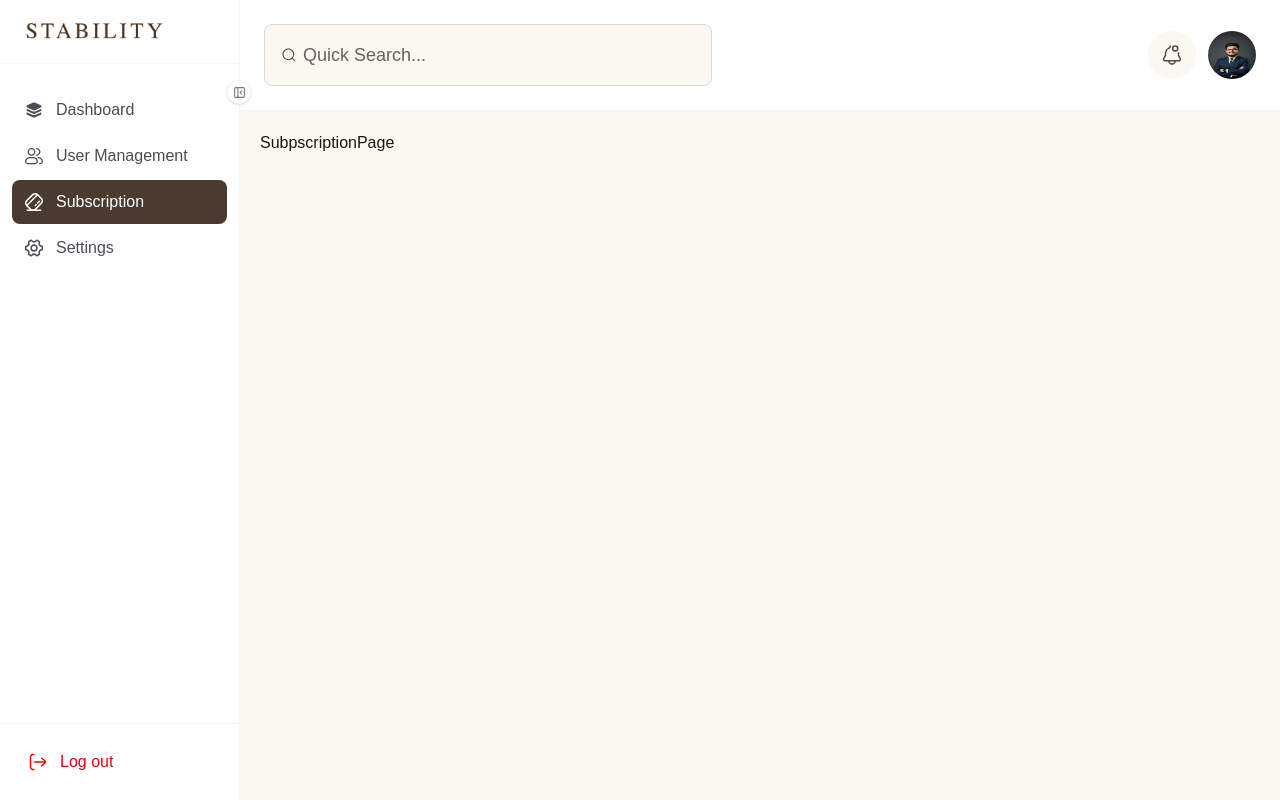
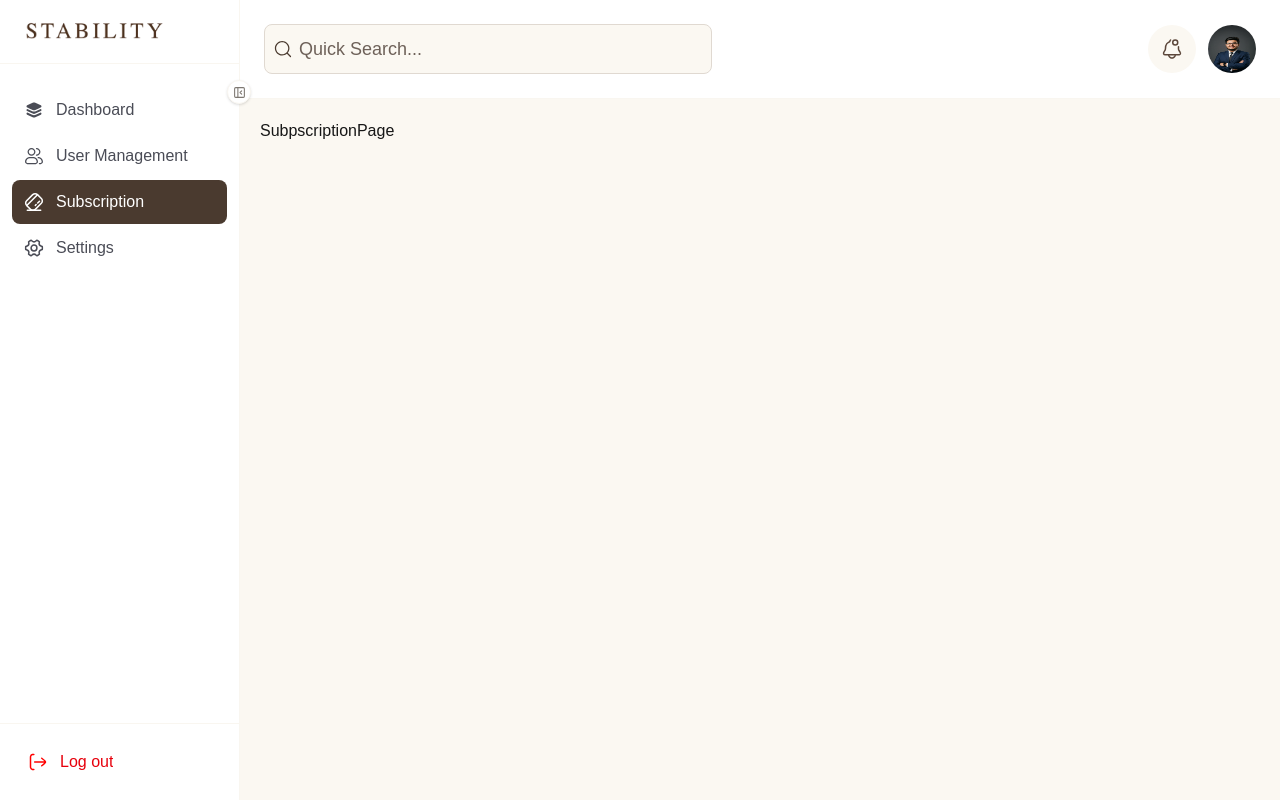
Before and after one commit to Nazim6269/budget-compass, a Next.js app: page /dashboard/subscription in a window 1280 px wide. Built offline with nearby package versions, Linux system fonts and the light colour scheme.

Commit message:
fix: fix  the height of inputbox

```diff
--- a/shared/ui/GenericSearch.tsx
+++ b/shared/ui/GenericSearch.tsx
@@ -23,10 +23,10 @@ import ClearIcon from "./icons/ClearIcon";
 import SearchIcon from "./icons/SearchIcon";
 import { LoadingSpinner } from "./icons/LoadingSpinner";
 
-const iconSizeVariant = {
-  sm: "w-3 h-3",
-  md: "w-4 h-4",
-  lg: "w-4.5 h-4.5",
+const inputSizeVariant = {
+  sm: "h-3 py-2",
+  md: "h-4 py-3",
+  lg: "h-5 py-4",
 };
 
 function GenericSearchInner<T extends SearchResult>(
@@ -186,21 +186,19 @@ function GenericSearchInner<T extends SearchResult>(
       <div
         className={cn(
           "search-input-wrapper",
-          "flex items-center gap-1.5 p-4",
+          "flex items-center gap-1.5 p-2",
           "w-full",
           "rounded-lg border",
           "transition-all duration-150 ease-out",
-          isFocused ? "border-si-ring shadow-[0_0_0_3px_var(--si-ring-spread)] bg-si-bg" : "border-si-border bg-si-bg",
+          isFocused
+            ? "border-si-ring shadow-[0_0_0_3px_var(--si-ring-spread)] bg-si-bg"
+            : "border-si-border bg-si-bg",
           disabled && "opacity-50 cursor-not-allowed",
         )}
       >
         {showIcon && (
           <span className="shrink-0 text-[--si-icon] transition-colors duration-150">
-            {showLoadingIcon ? (
-              <LoadingSpinner />
-            ) : (
-              <SearchIcon className={iconSizeVariant[size]} />
-            )}
+            {showLoadingIcon ? <LoadingSpinner /> : <SearchIcon />}
           </span>
         )}
 
@@ -228,6 +226,7 @@ function GenericSearchInner<T extends SearchResult>(
             "text-si-text placeholder:text-si-placeholder",
             "text-lg font-normal",
             "[&::-webkit-search-cancel-button]:hidden",
+            inputSizeVariant[size],
             inputClassName,
           )}
         />
--- a/widgets/topbar/ui/TopBar.tsx
+++ b/widgets/topbar/ui/TopBar.tsx
@@ -26,7 +26,7 @@ export const Topbar = () => {
           onSearch={(query: string) => searchNav(query)}
           className="max-w-md"
           placeholder="Quick Search..."
-          size="md"
+          size="lg"
         />
       </div>
 
```
